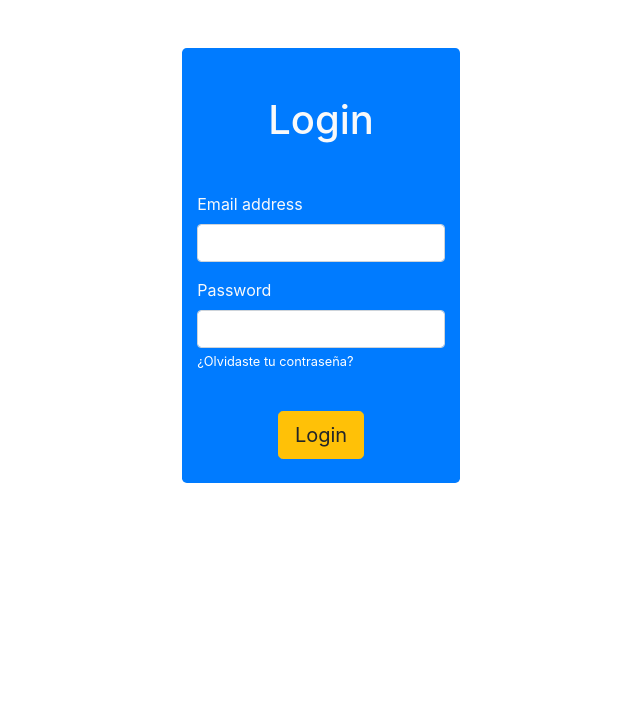
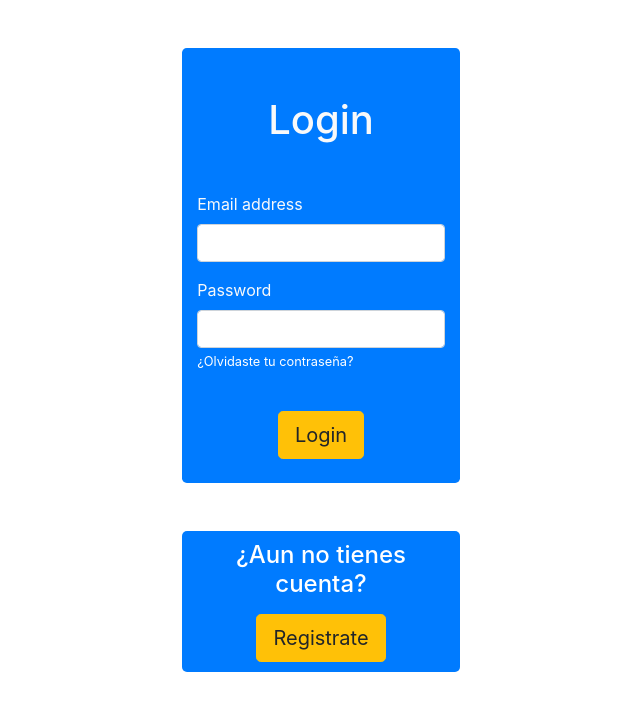
Before and after one commit to menidh69/tiendas_unison_backend, a React (Create React App) app in the folder client/: page / in a window 1280 px wide. Shown: the top 710 px of the page, without its empty margins (319-959 px from the left). Built offline with nearby package versions, Linux system fonts and the light colour scheme.

Commit message:
probando, no te enojes

```diff
--- a/client/src/App.css
+++ b/client/src/App.css
@@ -37,6 +37,18 @@ a:hover {
   color: #61dafb;
 }
 
+.registro {
+  width: 25%;
+  padding: 10px;
+  border-radius: 5px;
+  background: #007bff;
+  text-align: center;
+}
+h4 {
+  color: white;
+  margin-bottom: 15px;
+}
+
 @keyframes App-logo-spin {
   from {
     transform: rotate(0deg);
--- a/client/src/App.js
+++ b/client/src/App.js
@@ -3,6 +3,7 @@ import './App.css';
 
 //componentes
 import Login from './components/Login'
+import Registro from './components/Registro'
 
 
 function App() {
@@ -10,6 +11,7 @@ function App() {
     <Fragment>
       <div className="container">
         <Login/>
+        <Registro/>
       </div>
     </Fragment>
     );
--- a/client/src/components/Login.js
+++ b/client/src/components/Login.js
@@ -19,6 +19,7 @@ const LoginForm = ()=>{
                     <button className="btn btn-lg btn-warning my-4">Login</button>
 
                 </form>
+
             </div>
         </Fragment>
     )
--- /dev/null
+++ b/client/src/components/Registro.js
@@ -0,0 +1,14 @@
+import React, {Fragment} from 'react'
+
+const Registro = ()=> {
+    return(
+        <Fragment>
+            <div className="container registro">
+                <h4>¿Aun no tienes cuenta?</h4>
+                <button className="btn btn-lg btn-warning">Registrate</button>
+            </div>
+        </Fragment>
+    );
+}
+
+export default Registro;
```
